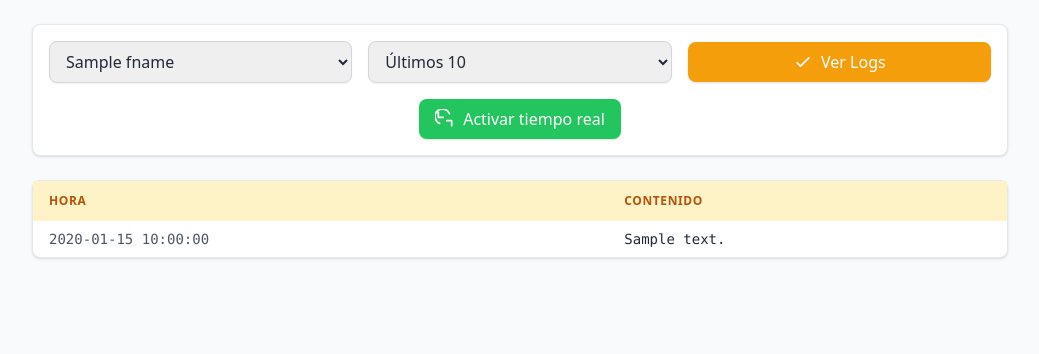
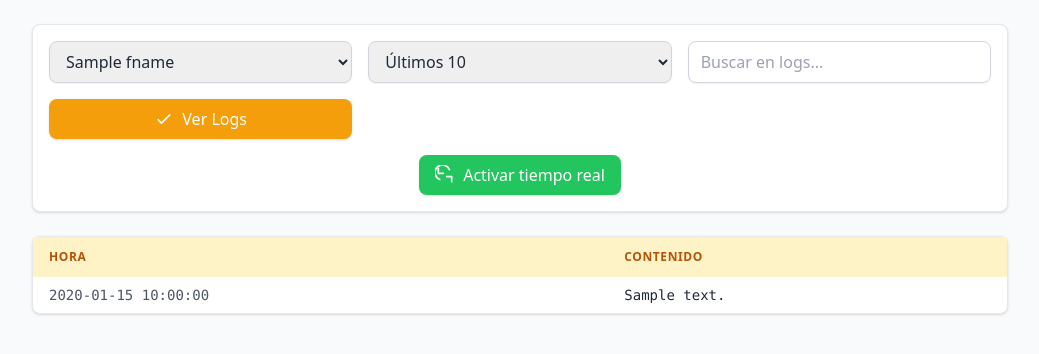
Before and after one commit to Osvaldo-Net/LogGuard, a Flask app: template app/templates/logs.html in a window 1280 px wide. Shown: the part 97-451 px from the top of the page, without its empty margins (120-1159 px from the left). Run offline with Flask 3, Linux system fonts and the light colour scheme; the template is opened without the code that fills it: most values are stand-ins (such as "Sample title", 1, 10 or a date in 2020); some libraries are stand-ins or nearby versions.

Commit message:
Update logs.html

```diff
--- a/app/templates/logs.html
+++ b/app/templates/logs.html
@@ -42,6 +42,10 @@
           <option value="50" {% if selected_limit == '50' %}selected{% endif %}>Últimos 50</option>
           <option value="all" {% if selected_limit == 'all' %}selected{% endif %}>Todos</option>
         </select>
+
+          <!-- Campo de búsqueda -->
+        <input type="text" name="search" placeholder="Buscar en logs..." value="{{ search_term or '' }}"
+          class="w-full px-3 py-2 border border-gray-300 rounded-lg shadow-sm focus:outline-none focus:ring-2 focus:ring-amber-400"/>
 
         <button type="submit" class="flex justify-center items-center gap-2 bg-amber-500 hover:bg-amber-600 text-white px-4 py-2 rounded-lg transition shadow">
           <svg class="w-5 h-5" fill="none" stroke="currentColor" stroke-width="2" viewBox="0 0 24 24">
```
